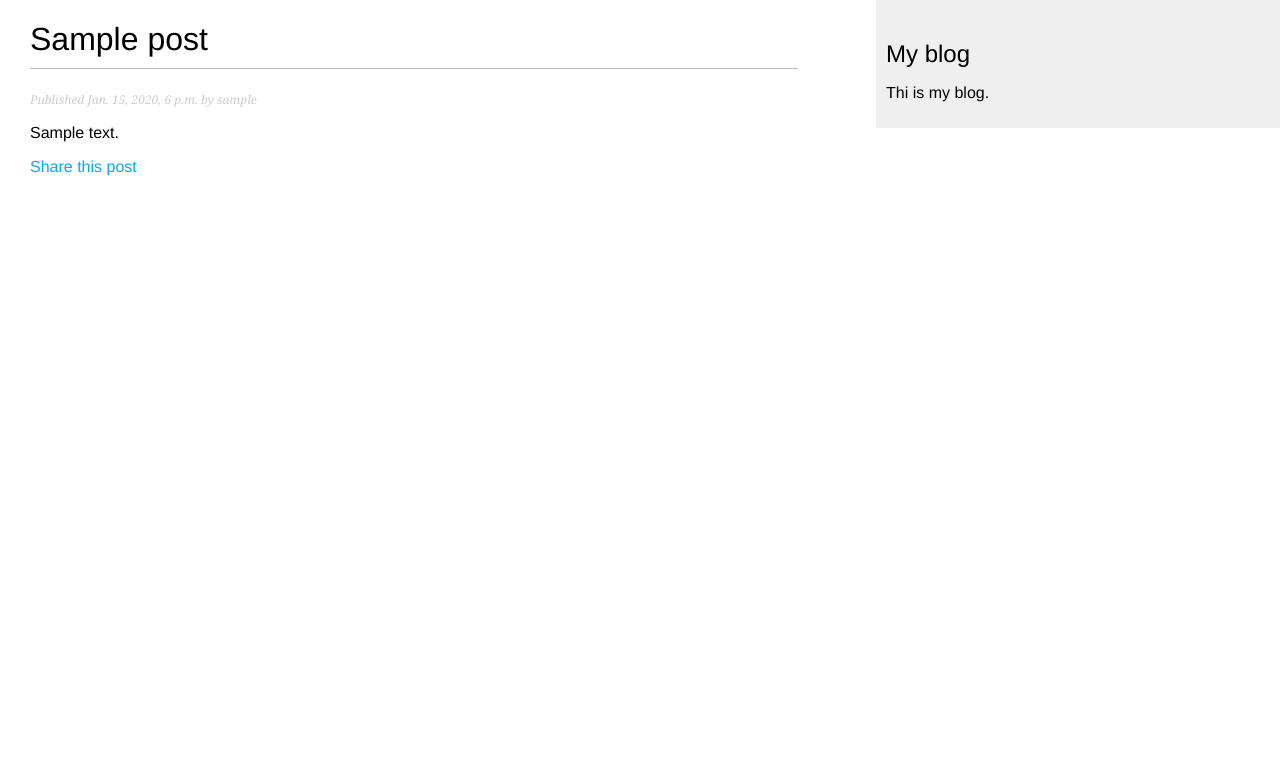
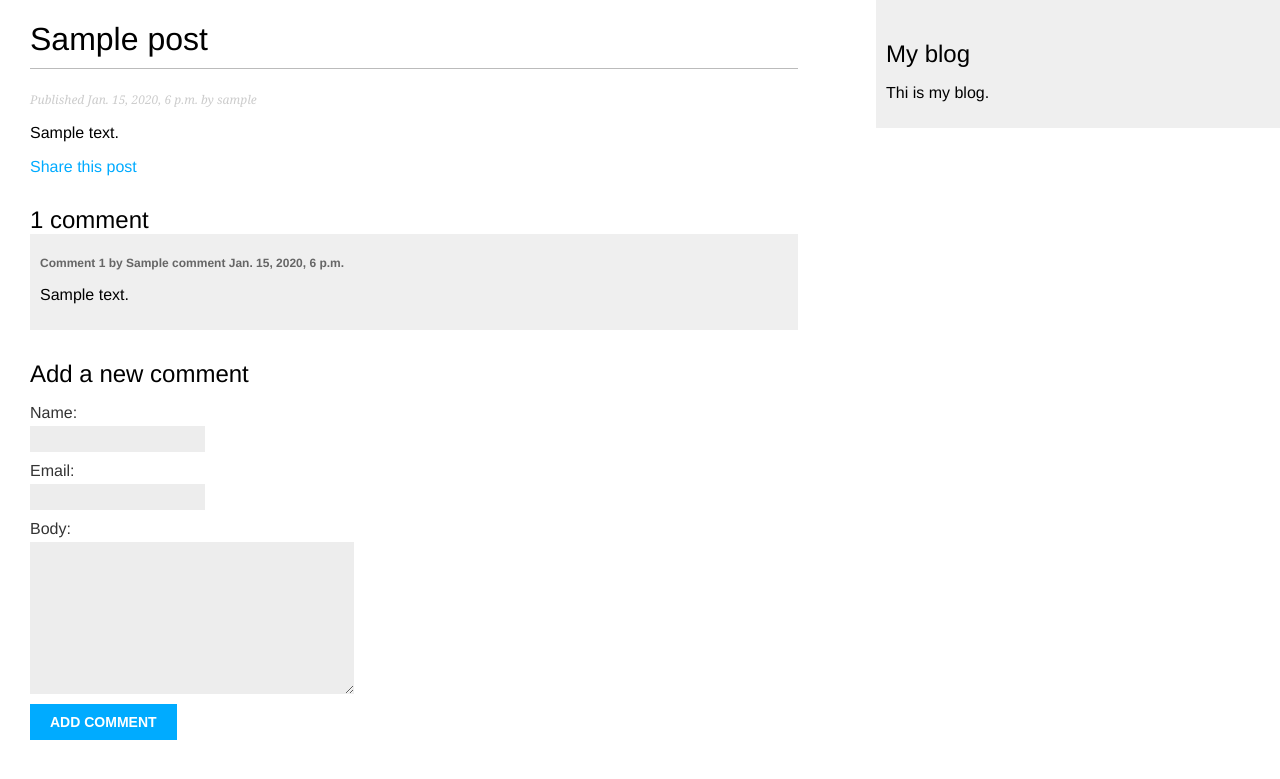
Before and after one commit to onegrit/blog_app_by_example, a Django app: a page that uses blog/templates/blog/post/detail.html in a window 1280 px wide. Shown: the top 779 px of the page. Run offline with Django 3.2, Linux system fonts and the light colour scheme; tables that the repository leaves empty hold one stand-in row (values such as "Sample post").

Commit message:
新建评论功能，修复作者在Post详情页面提交Comment后未进行重定向错误，导致重复发生提交情况

```diff
--- a/blog/forms.py
+++ b/blog/forms.py
@@ -1,4 +1,6 @@
 from django import forms
+
+from .models import Comment
 
 
 class EmailPostForm(forms.Form):
@@ -6,3 +8,9 @@ class EmailPostForm(forms.Form):
     email = forms.EmailField()
     to = forms.EmailField()
     comments = forms.CharField(required=False, widget=forms.Textarea)
+
+
+class CommentForm(forms.ModelForm):
+    class Meta:
+        model = Comment
+        fields = ('name', 'email', 'body')
--- a/blog/models.py
+++ b/blog/models.py
@@ -51,3 +51,19 @@ class Post(models.Model):
 
     def get_absolute_url(self):
         return reverse('blog:post_detail', args=[self.publish.year, self.publish.month, self.publish.day, self.slug])
+
+
+class Comment(models.Model):
+    post = models.ForeignKey(Post, on_delete=models.CASCADE, related_name='comments')
+    name = models.CharField(max_length=80)
+    email = models.EmailField()
+    body = models.TextField()
+    created = models.DateTimeField(auto_now_add=True)
+    updated = models.DateTimeField(auto_now=True)
+    active = models.BooleanField(default=True)
+
+    class Meta:
+        ordering = ('created',)
+
+    def __str__(self):
+        return f'Comment by {self.name} on {self.post}'
--- a/blog/templates/blog/post/detail.html
+++ b/blog/templates/blog/post/detail.html
@@ -12,4 +12,30 @@
             Share this post
         </a>
     </p>
+    {#    模板标签相当与赋值语句#}
+    {% with comments.count as total_comments %}
+        <h2>{{ total_comments }} comment {{ total_comments|pluralize }}</h2>
+    {% endwith %}
+
+    {# comment list #}
+    {% for comment in comments %}
+        <div class="comment">
+            <p class="info">Comment {{ forloop.counter }} by {{ comment.name }} {{ comment.created }}</p>
+            {{ comment.body|linebreaks }}
+        </div>
+    {% empty %}
+        <p>There are no comments yet.</p>
+    {% endfor %}
+
+    {# new comment form ;如果new_comment有内容，则显示已提交;如果没有，则显示空的Form#}
+    {% if new_comment %}
+        <h2>Your comment has been added.</h2>
+    {% else %}
+        <h2>Add a new comment</h2>
+        <form action="" method="post">
+            {% csrf_token %}
+            {{ comment_form.as_p }}
+            <p><input type="submit" value="Add comment"></p>
+        </form>
+    {% endif %}
 {% endblock %}
--- a/blog/views.py
+++ b/blog/views.py
@@ -1,10 +1,10 @@
 from django.core.mail import send_mail
-from django.shortcuts import render, get_object_or_404
+from django.shortcuts import render, get_object_or_404, redirect
 from django.core.paginator import Paginator, EmptyPage, PageNotAnInteger
 from django.views.generic import ListView
 
-from blog.forms import EmailPostForm
-from blog.models import Post
+from blog.forms import EmailPostForm, CommentForm
+from blog.models import Post, Comment
 
 
 class PostListView(ListView):
@@ -18,8 +18,29 @@ class PostListView(ListView):
 def post_detail(request, year, month, day, post):
     post = get_object_or_404(Post, slug=post, status='published', publish__year=year, publish__month=month,
                              publish__day=day)
+    # List of active comments for this post.注意：检索与本post相关的的comments
+    comments = post.comments.filter(active=True)
+    new_comment = None
+    if request.method == 'POST':
+        # A comment was posted:客户端提交了comment Form
+        comment_form = CommentForm(data=request.POST)
+        if comment_form.is_valid():
+            # Create Comment object but don't save to database yet.从comment Form中创建新的Comment对象
+            new_comment = comment_form.save(commit=False)
+            # Assign the current post to the comment，为comment对象分配post
+            new_comment.post = post
+            # save the Comment to the database
+            new_comment.save()
 
-    return render(request, 'blog/post/detail.html', {'post': post})
+            # 注意：POST请求处理完成后必须redirect，否则用户刷新后会重复提交数据，原书作者代码有bug
+            return redirect(post.get_absolute_url())
+    else:  # 如果是GET请求就构建一个空的Comment传递给模板
+        comment_form = CommentForm()
+    return render(request, 'blog/post/detail.html', {'post': post,
+                                                     'comments': comments,
+                                                     'new_comment': new_comment,
+                                                     'comment_form': comment_form,
+                                                     })
 
 
 def post_share(request, post_id):
```
Also changed, not shown: blog/admin.py (+8 -1 lines), README.md, blog/migrations/0002_comment.py (added).
